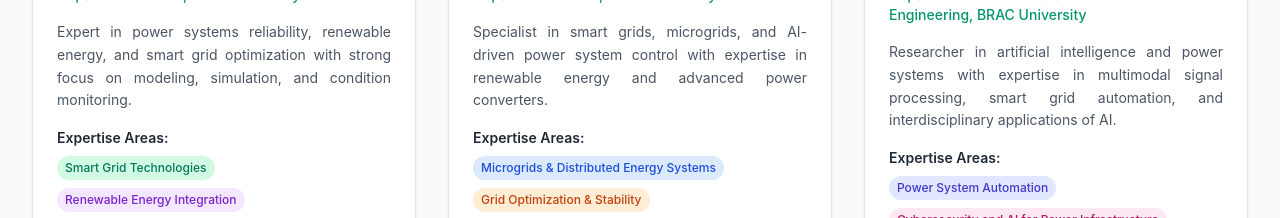
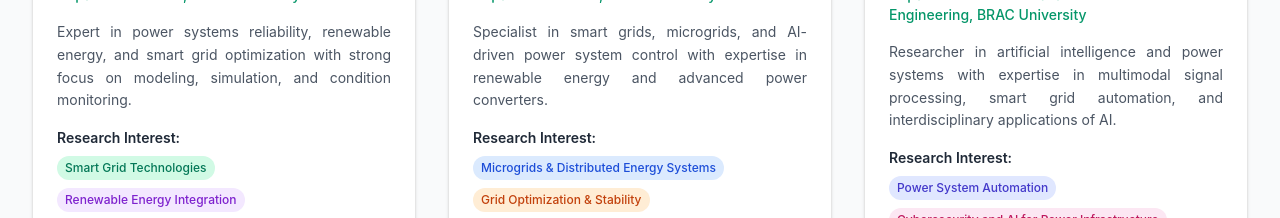
Before and after one commit to raihanraazofficial/SESGRG_v5, a React (Create React App) app in the folder frontend/: page /people in a window 1280 px wide. Shown: the part 980-1198 px from the top of the page. Built offline with nearby package versions, Linux system fonts and the light colour scheme.

Commit message:
auto-commit for e7660631-0c60-4087-8915-be7e58e1686b

```diff
--- a/frontend/src/pages/People.jsx
+++ b/frontend/src/pages/People.jsx
@@ -261,7 +261,7 @@ const People = () => {
           {/* Expertise Areas */}
           {person.expertise && person.expertise.length > 0 && (
             <div>
-              <h4 className="text-sm font-semibold text-gray-800 mb-2">Expertise Areas:</h4>
+              <h4 className="text-sm font-semibold text-gray-800 mb-2">Research Interest:</h4>
               <div className="flex flex-wrap gap-2">
                 {person.expertise.map((areaIndex) => (
                   <span
```
